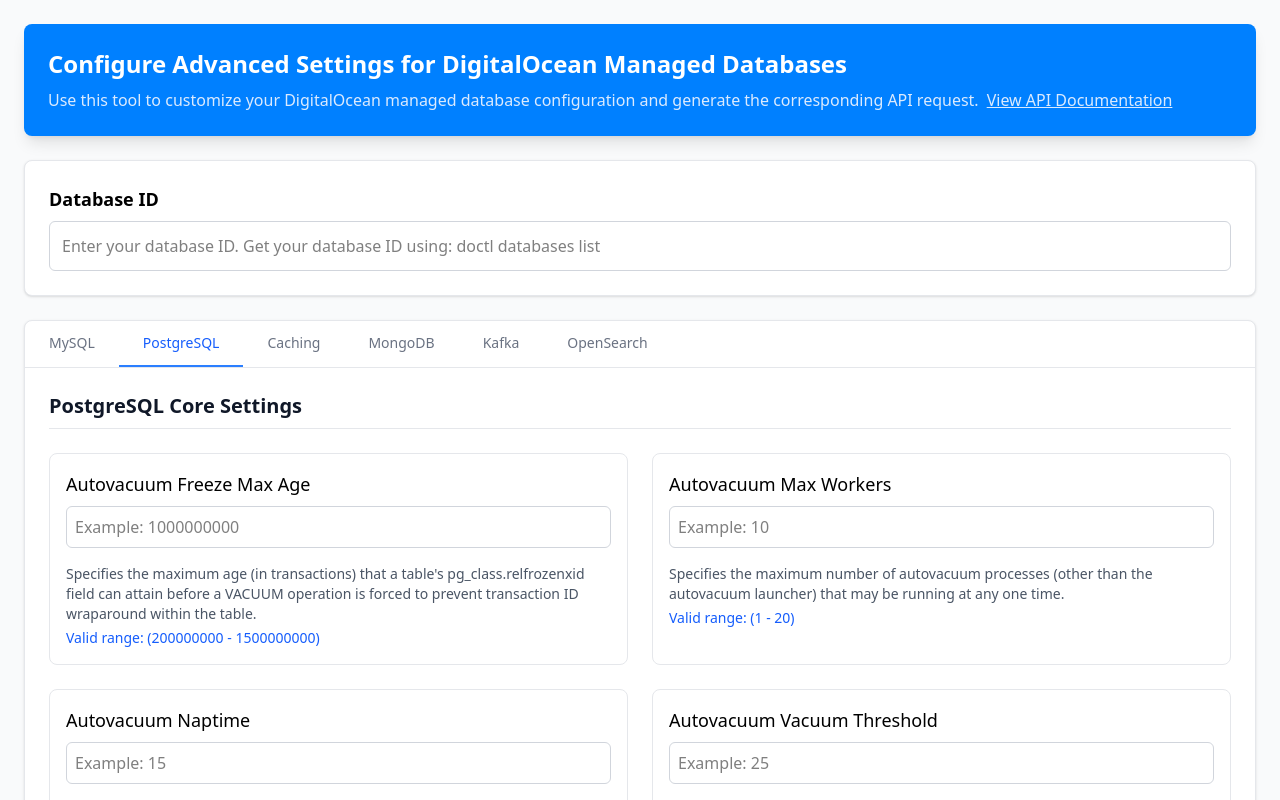
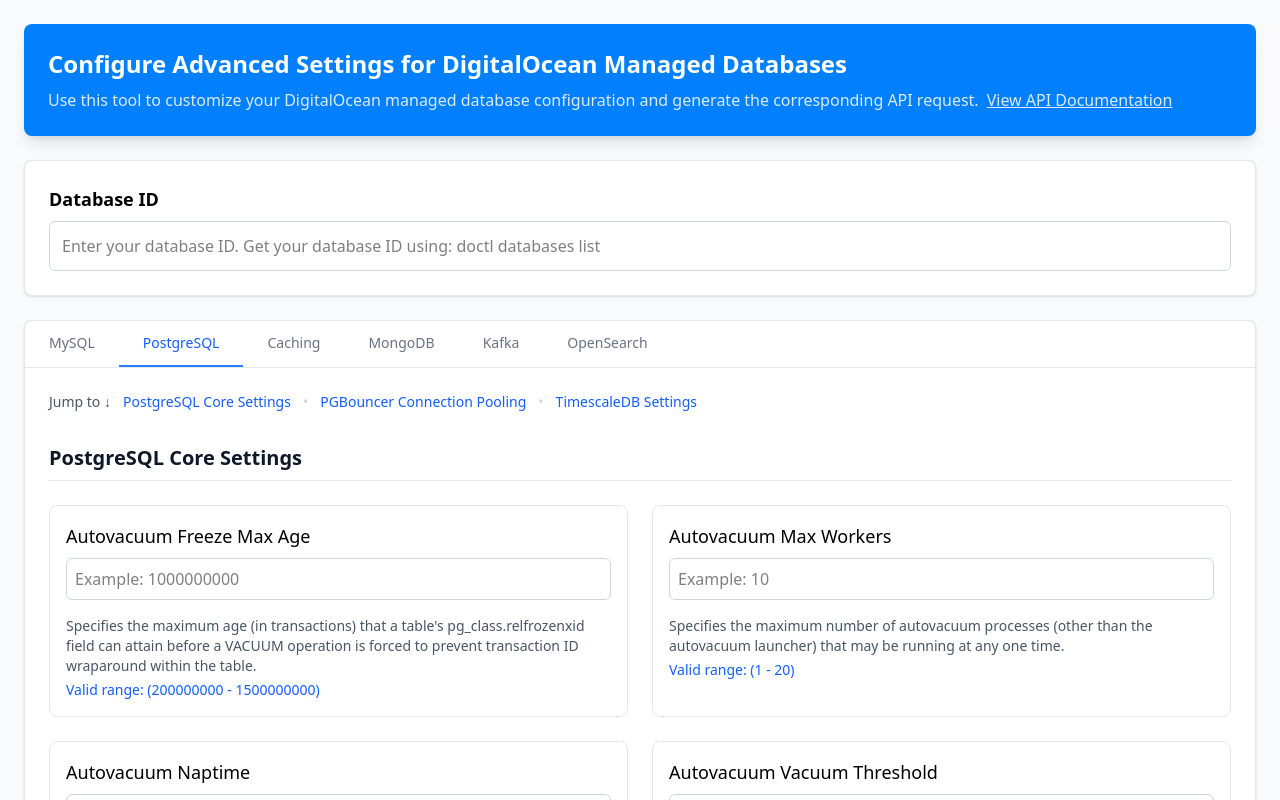
Before and after one commit to DO-Solutions/do-db-config-ui, a React (Vite) app: page / in a window 1280 px wide. Both pictures are taken after typing "5", "5", "Sample", "5", "Sample", "5" into the empty fields and a click on the button "PostgreSQL". Shown: the top 800 px of the page. Built offline with nearby package versions, Linux system fonts and the light colour scheme.

Commit message:
Enhance PostgreSQL configuration form with navigation links for sectioned fields

```diff
--- a/src/components/forms/PostgreSQLConfigForm.tsx
+++ b/src/components/forms/PostgreSQLConfigForm.tsx
@@ -36,8 +36,25 @@
 
   return (
     <div className="space-y-8">
+      <div className="flex items-center gap-3 text-sm">
+        <span className="text-gray-600">Jump to ↓</span>
+        {Object.entries(postgresConfigFields).map(([sectionKey, section], index, array) => (
+          <React.Fragment key={sectionKey}>
+            <a
+              href={`#${sectionKey.toLowerCase()}`}
+              className="text-blue-600 hover:text-blue-800"
+            >
+              {section.title}
+            </a>
+            {index < array.length - 1 && (
+              <span className="text-gray-300">•</span>
+            )}
+          </React.Fragment>
+        ))}
+      </div>
+
       {Object.entries(postgresConfigFields).map(([sectionKey, section]) => (
-        <div key={sectionKey} className="space-y-6">
+        <div key={sectionKey} className="space-y-6" id={sectionKey.toLowerCase()}>
           <h2 className="text-xl font-bold text-gray-900 border-b border-gray-200 pb-2">
             {section.title}
           </h2>
```
